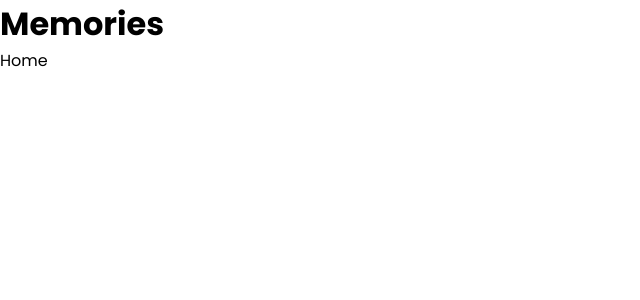
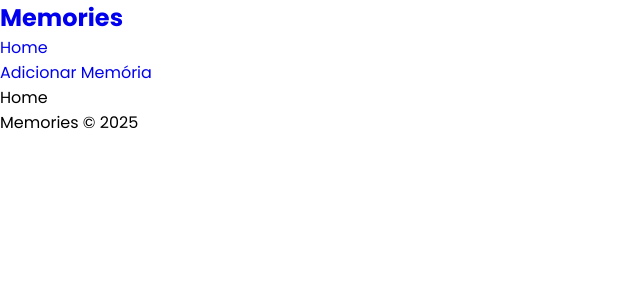
Before and after one commit to LeonardocPalma/Memories, a React (Vite) app in the folder frontend/: page / in a window 1280 px wide. Shown: the top 300 px of the page, without its empty margins (0-640 px from the left). Built offline with nearby package versions, Linux system fonts and the light colour scheme; a web font is replaced by a local one.

Commit message:
feat:initializing navbar and footer

```diff
--- a/frontend/src/App.jsx
+++ b/frontend/src/App.jsx
@@ -2,13 +2,17 @@
 
 import { Outlet } from "react-router-dom";
 
+import Footer from "./components/Footer";
+import Navbar from "./components/Navbar";
+
 function App() {
   return (
     <div className="app">
-      <h1>Memories</h1>
+      <Navbar />
       <div className="container">
         <Outlet />
       </div>
+      <Footer />
     </div>
   );
 }
--- /dev/null
+++ b/frontend/src/components/Footer.jsx
@@ -0,0 +1,11 @@
+import React from 'react'
+
+const Footer = () => {
+  return (
+    <footer>
+        <p>Memories &copy; 2025</p>
+    </footer>
+  )
+}
+
+export default Footer
--- /dev/null
+++ b/frontend/src/components/Navbar.jsx
@@ -0,0 +1,22 @@
+import React from "react";
+import { Link } from "react-router-dom";
+
+const Navbar = () => {
+  return (
+    <nav>
+      <h2>
+        <Link to="/">Memories</Link>
+      </h2>
+      <ul>
+        <li>
+          <Link to="/">Home</Link>
+        </li>
+        <li>
+          <Link to="/add-memory">Adicionar Memória</Link>
+        </li>
+      </ul>
+    </nav>
+  );
+};
+
+export default Navbar;
```
